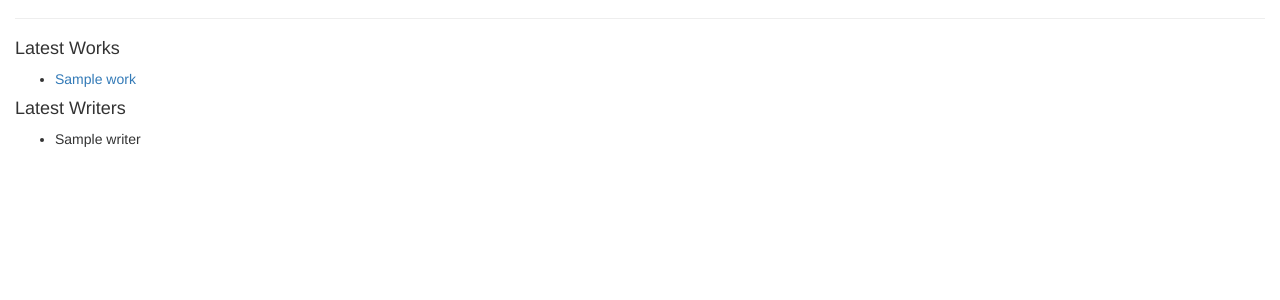
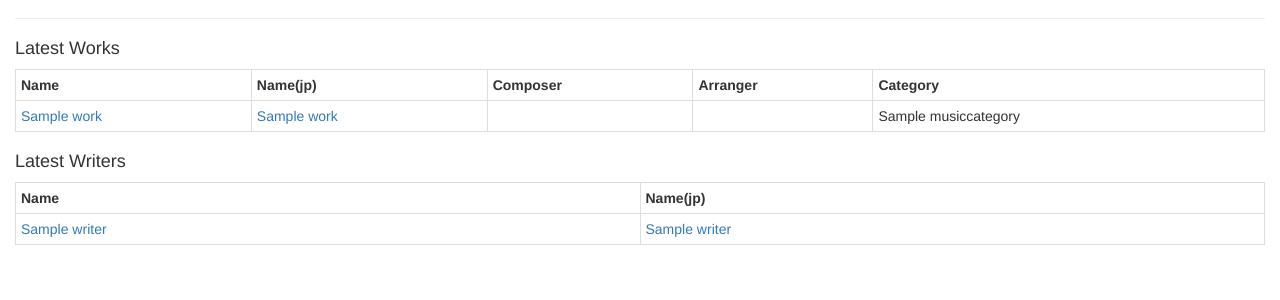
Before and after one commit to aomoriringo/ensemble_db, a Django app: page / in a window 1280 px wide. Shown: the part 51-351 px from the top of the page. Run offline with Django 3.2, Linux system fonts and the light colour scheme; tables that the repository leaves empty hold one stand-in row (values such as "Sample post"); some libraries are stand-ins or nearby versions.

Commit message:
add writer detail page

```diff
--- a/ensemble/ensemble/templates/index.html
+++ b/ensemble/ensemble/templates/index.html
@@ -3,21 +3,42 @@
 {% block article %}
 <h4>Latest Works</h4>
 {% if latest_work_list %}
-  <ul>
+  <table class="table table-bordered table-condensed">
+    <tr>
+      <th>Name</th>
+      <th>Name(jp)</th>
+      <th>Composer</th>
+      <th>Arranger</th>
+      <th>Category</th>
+    </tr>
   {% for work in latest_work_list %}
-    <li><a href="{% url 'detail' work.id %}">{{ work.title }}</a></li>
+    <tr>
+      <td><a href="{% url 'work_detail' work.id %}">{{ work.title }}</a></td>
+      <td><a href="{% url 'work_detail' work.id %}">{{ work.title_jp }}</a></td>
+      <td></td>
+      <td></td>
+      <td>{{ work.workmusiccategory_set.first.music_category.name_jp }}</td>
+    </tr>
   {% endfor %}
-  </ul>
+  </table>
 {% else %}
   <p>No works are available.</p>
 {% endif %}
 
 <h4>Latest Writers</h4>
 {% if latest_writer_list %}
-  <ul>
+  <table class="table table-bordered table-condensed">
+    <tr>
+      <th>Name</th>
+      <th>Name(jp)</th>
+    </tr>
   {% for writer in latest_writer_list %}
-    <li>{{ writer.name }}</li>
+    <tr>
+      <td><a href="{% url 'writer_detail' writer.id %}">{{ writer.name }}</a></td>
+      <td><a href="{% url 'writer_detail' writer.id %}">{{ writer.name_jp }}</a></td>
+    </tr>
   {% endfor %}
+  </table>
 {% else %}
   <p>No writers are available.</p>
 {% endif %}
--- /dev/null
+++ b/ensemble/ensemble/templates/writer/detail.html
@@ -0,0 +1,6 @@
+{% extends "article_base.html" %}
+
+{% block page_title %}{{ writer.name_jp }}{% endblock %}
+{% block article %}
+<h3>{{ writer.name }}</h3>
+{% endblock %}
--- a/ensemble/ensemble/urls.py
+++ b/ensemble/ensemble/urls.py
@@ -4,6 +4,7 @@ from . import views
 
 urlpatterns = [
         url(r'^$', views.index, name='index'),
-        url(r'^work/(?P<work_id>[0-9]+)/$', views.detail, name='detail'),
+        url(r'^work/(?P<work_id>[0-9]+)/$', views.work_detail, name='work_detail'),
+        url(r'^writer/(?P<writer_id>[0-9]+)/$', views.writer_detail, name='writer_detail'),
         url(r'^work/(?P<work_id>[0-9]+)/results/$', views.results, name='results'),
 ]
--- a/ensemble/ensemble/views.py
+++ b/ensemble/ensemble/views.py
@@ -13,9 +13,13 @@ def index(request):
     })
     return render(request, 'index.html', context)
 
-def detail(request, work_id):
+def work_detail(request, work_id):
     work = get_object_or_404(Work, pk=work_id)
     return render(request, 'work/detail.html', {'work': work})
+
+def writer_detail(request, writer_id):
+    writer = get_object_or_404(Writer, pk=writer_id)
+    return render(request, 'writer/detail.html', {'writer': writer})
 
 def results(request, work_id):
     response = "You're looking at the results of work %s."
```
